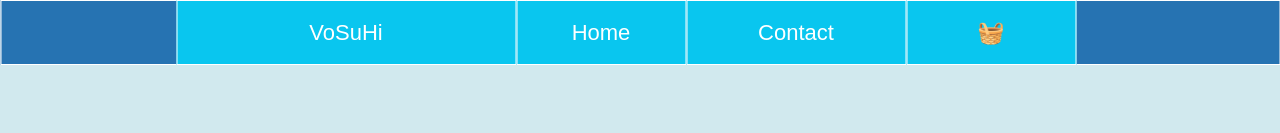
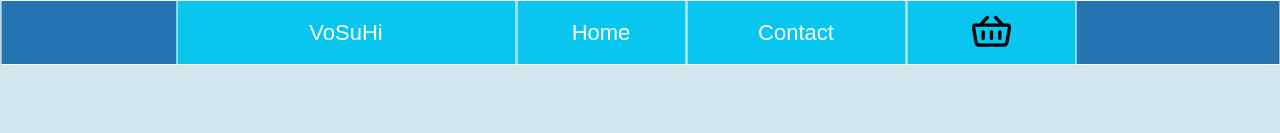
Before and after one commit to Voluharji/RPO-frontend, a React (Vite) app: page /#/ in a window 1280 px wide. Shown: the top 133 px of the page. Built offline with nearby package versions, Linux system fonts and the light colour scheme.

Commit message:
dodal kosarico v gumb

```diff
--- a/src/Homepage/homepage.jsx
+++ b/src/Homepage/homepage.jsx
@@ -1,5 +1,6 @@
 import './homepage.css'
 import img1 from './HomepageAssets/shoes-svgrepo-com.svg';
+import img2 from './HomepageAssets/shopping-basket-svgrepo-com.svg'
 import { Link } from 'react-router-dom';
 
 function homepage() {
@@ -18,7 +19,7 @@ function homepage() {
                     <span className='nav-button-text'>Contact</span>
                 </button>
                 <button className='nav-button' style={{ width: '170px' }}>
-                    <span className='nav-button-text'>🧺</span>
+                <img src={img2} alt="Basket Icon" width="40" height="40"/>
                 </button>
             </div>
 
```
Also changed, not shown: src/Homepage/HomepageAssets/shopping-basket-svgrepo-com.svg (added).
